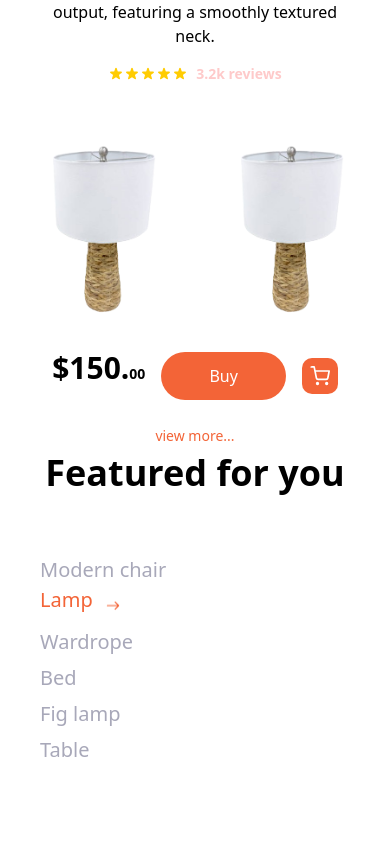
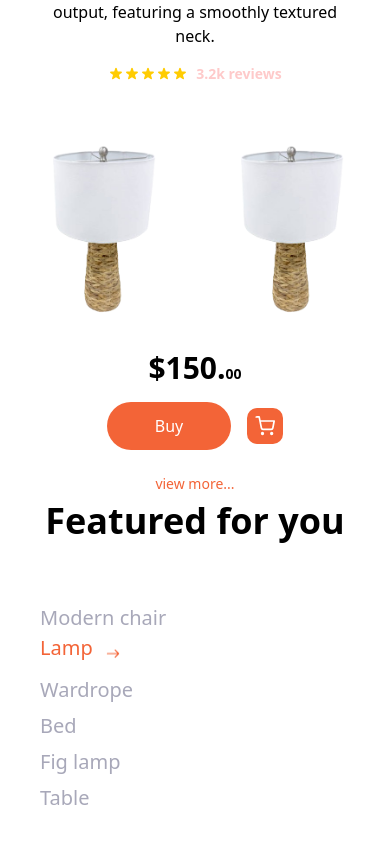
Before and after one commit to zablon-oigo/react-shop, a React (Vite) app: page / in a window 390 px wide. Shown: the part 3021-3865 px from the top of the page. Built offline with nearby package versions, Linux system fonts and the light colour scheme.

Commit message:
Changed flex direction on smaller screen

```diff
--- a/src/Layout/Featured.jsx
+++ b/src/Layout/Featured.jsx
@@ -45,7 +45,7 @@
                     <img src={lamp2} alt="" key={index} className="w-[250px] h-[250px] object-center object-cover" />
                             ))}
                 </div>
-                <div className="flex items-center justify-center gap-x-4">
+                <div className="flex flex-col items-center justify-center lg:flex-row gap-x-4">
                         <p className="mb-4 text-3xl font-bold text-center md:text-start">
                         $150.<span className="text-sm">00</span>
                          </p>
```
